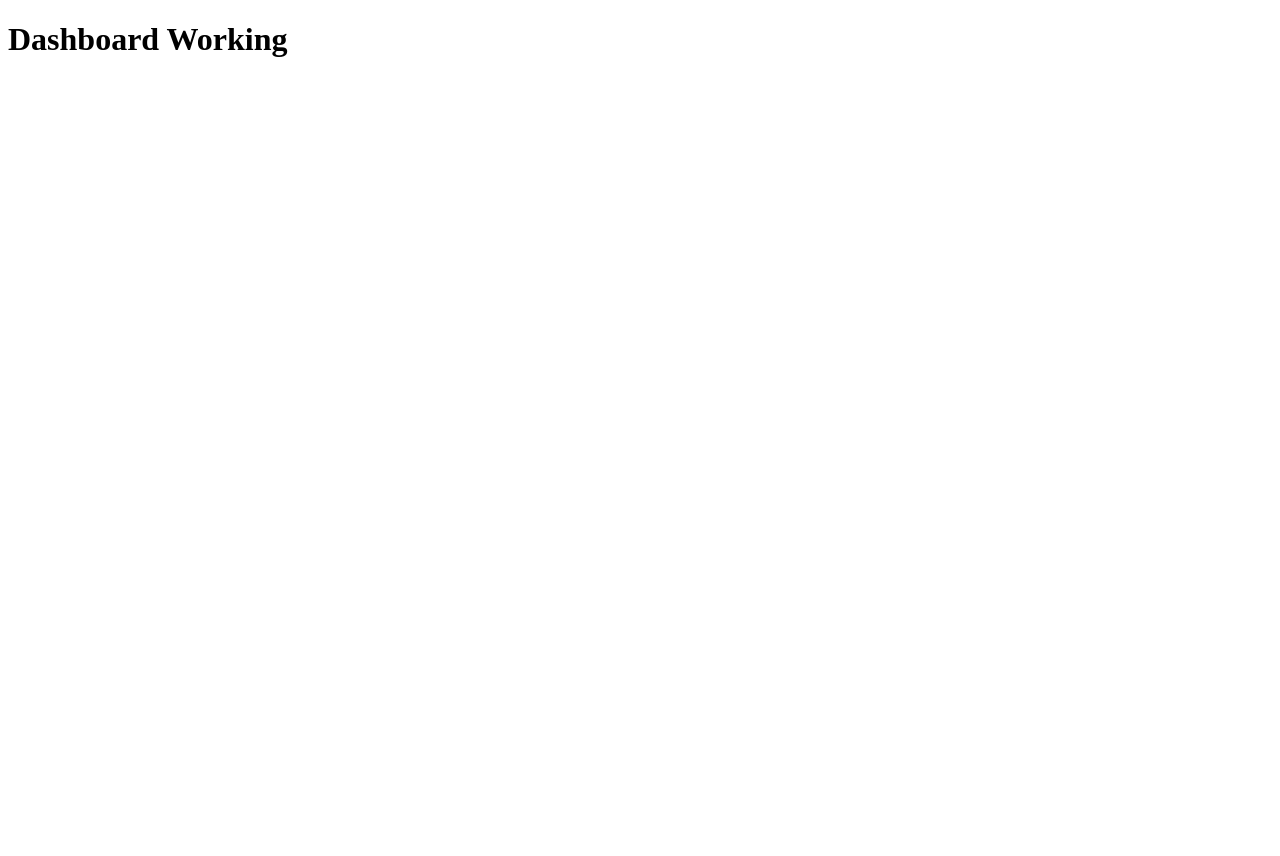
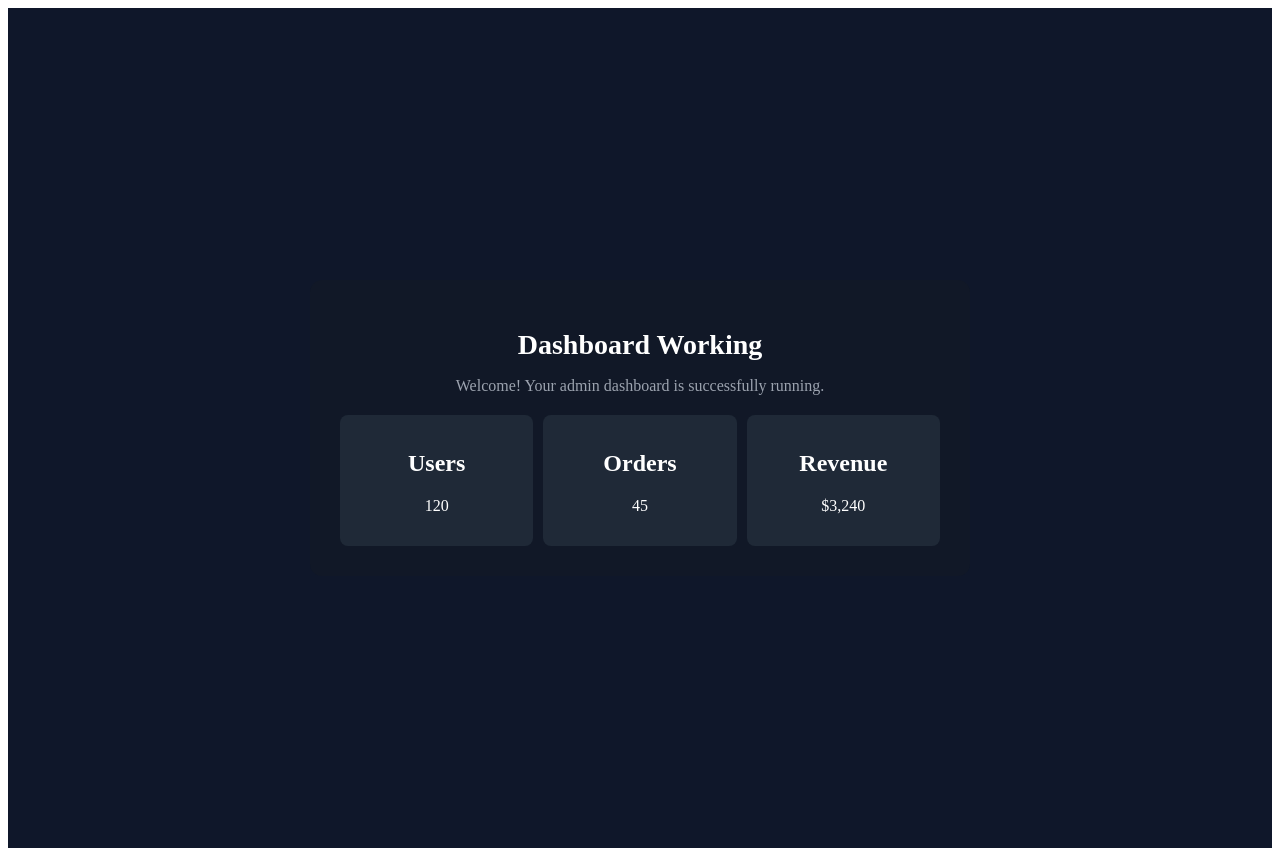
Before and after one commit to rumachoudhury/monorepo-ecommerce-app, a Next.js app in the folder apps/admin/: page /dashboard in a window 1280 px wide. Before the commit the page ends 800 px from the top, so only its background shows below. Built offline with nearby package versions, Linux system fonts and the light colour scheme.

Commit message:
Updated the dashboard page

```diff
--- a/apps/admin/src/app/dashboard/page.tsx
+++ b/apps/admin/src/app/dashboard/page.tsx
@@ -1,20 +1,72 @@
-// import { auth } from "@/lib/auth";
-// import { redirect } from "next/navigation";
+// export default function DashboardPage() {
+//   return <h1>Dashboard Working</h1>;
+// }
 
-// export default async function Dashboard() {
-//   const session = await auth();
+export default function DashboardPage() {
+  return (
+    <main style={styles.container}>
+      <div style={styles.card}>
+        <h1 style={styles.title}>Dashboard Working</h1>
+        <p style={styles.subtitle}>
+          Welcome! Your admin dashboard is successfully running.
+        </p>
 
-//   if (!session) {
-//     redirect("/login");
-//   }
+        <div style={styles.stats}>
+          <div style={styles.box}>
+            <h2>Users</h2>
+            <p>120</p>
+          </div>
 
-//   return (
-//     <div style={{ padding: 40 }}>
-//       <h1>Admin Dashboard</h1>
-//       <p>Welcome, {session.user?.name}</p>
-//     </div>
-//   );
-// }
-export default function DashboardPage() {
-  return <h1>Dashboard Working</h1>;
+          <div style={styles.box}>
+            <h2>Orders</h2>
+            <p>45</p>
+          </div>
+
+          <div style={styles.box}>
+            <h2>Revenue</h2>
+            <p>$3,240</p>
+          </div>
+        </div>
+      </div>
+    </main>
+  );
 }
+
+const styles: Record<string, React.CSSProperties> = {
+  container: {
+    minHeight: "100vh",
+    display: "flex",
+    justifyContent: "center",
+    alignItems: "center",
+    background: "#0f172a",
+    color: "#fff",
+    padding: "20px",
+  },
+  card: {
+    background: "#111827",
+    padding: "30px",
+    borderRadius: "12px",
+    width: "100%",
+    maxWidth: "600px",
+    textAlign: "center",
+  },
+  title: {
+    fontSize: "28px",
+    marginBottom: "10px",
+  },
+  subtitle: {
+    color: "#9ca3af",
+    marginBottom: "20px",
+  },
+  stats: {
+    display: "flex",
+    justifyContent: "space-between",
+    gap: "10px",
+  },
+  box: {
+    flex: 1,
+    background: "#1f2937",
+    padding: "15px",
+    borderRadius: "8px",
+  },
+};
```
